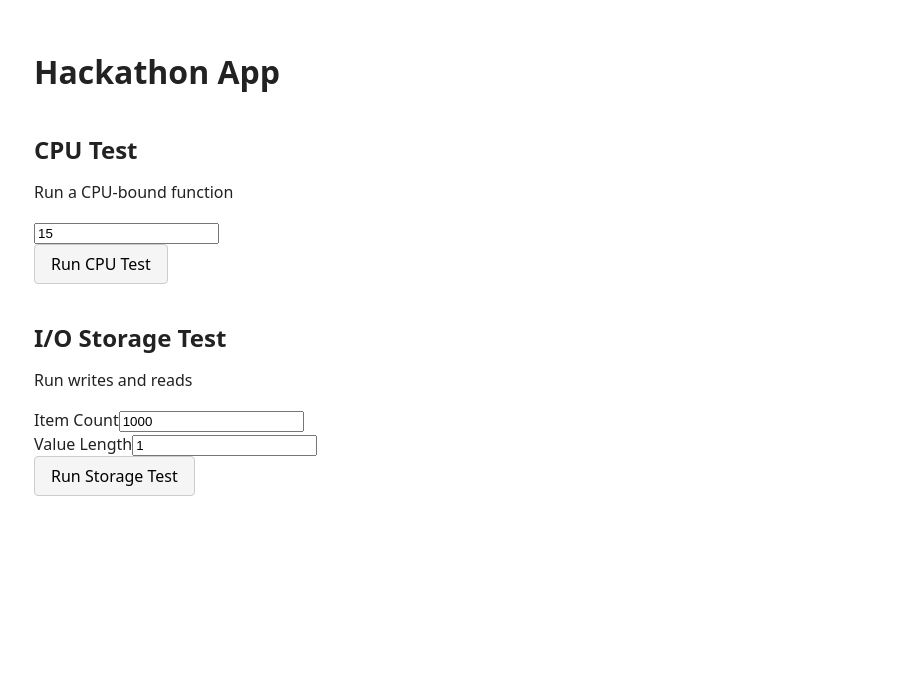
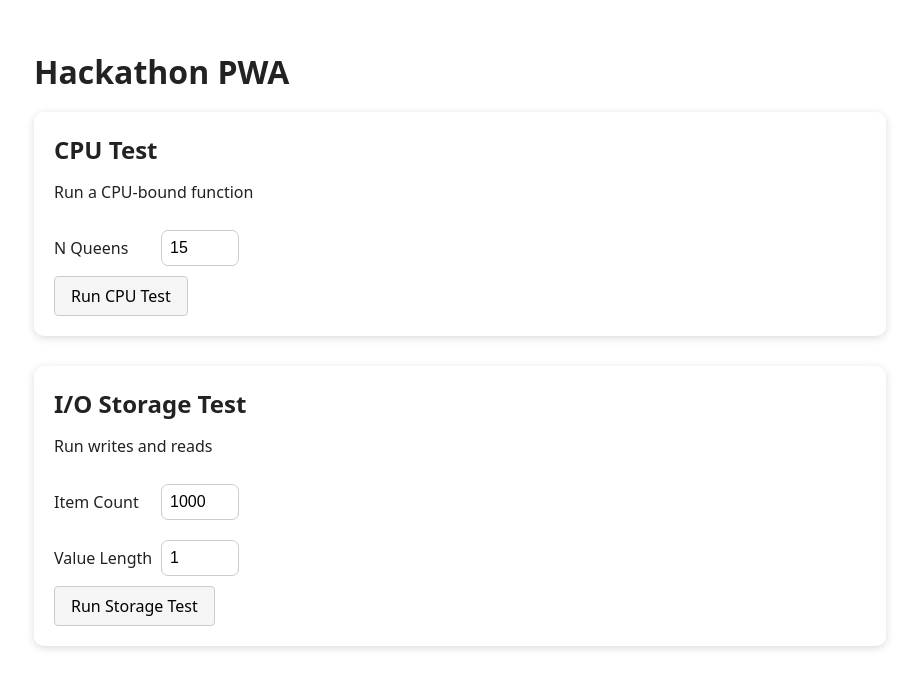
Before and after one commit to jessicadraper/web-hackathon-pwa, a Vue app in the folder pwa-app/: page / in a window 1280 px wide. Shown: the top 688 px of the page, without its empty margins (180-1099 px from the left). Built offline with nearby package versions, Linux system fonts and the light colour scheme.

Commit message:
add styles

```diff
--- a/pwa-app/src/App.vue
+++ b/pwa-app/src/App.vue
@@ -4,14 +4,18 @@ import StorageTest from "./components/StorageTest.vue";
 </script>
 <template>
   <div>
-    <h1>Hackathon App</h1>
+    <h1>Hackathon PWA</h1>
+    <div class="card">
       <h2>CPU Test</h2>
       <p>Run a CPU-bound function</p>
       <CPUTest></CPUTest>
+    </div>
+    <div class="card">
       <h2>I/O Storage Test</h2>
       <p>Run writes and reads</p>
       <StorageTest></StorageTest>
     </div>
+  </div>
 </template>
 
 <style scoped></style>
--- a/pwa-app/src/components/CPUTest.vue
+++ b/pwa-app/src/components/CPUTest.vue
@@ -6,18 +6,26 @@ import { ref } from "vue";
 
 const n = ref(15);
 const results = ref<BenchmarkResult | null>(null);
+const loading = ref(false);
 
 async function cpuTest() {
   console.log(`Running ${n.value} Queens`);
+  results.value = null;
+  loading.value = true;
   results.value = await runNQueensBenchmark(n.value);
+  loading.value = false;
 }
 </script>
 
 <template>
   <div>
-    <input type="number" v-model="n" /><br />
+    <div class="field">
+      <label>N Queens</label>
+      <input type="number" v-model="n" /><br />
+    </div>
     <button @click="cpuTest">Run CPU Test</button>
   </div>
+  <div v-if="loading">Running...</div>
   <div v-if="results">
     <Results :results="results"></Results>
   </div>
--- a/pwa-app/src/components/Results.vue
+++ b/pwa-app/src/components/Results.vue
@@ -1,23 +1,29 @@
 <script setup lang="ts">
 import type { BenchmarkResult } from "../lib/benchmark";
 
-const props = defineProps<{ results: BenchmarkResult }>();
+interface Props {
+  results: BenchmarkResult | null;
+}
+const props = defineProps<Props>();
 props.results;
 </script>
 
 <template>
-  <div>
+  <div class="results">
     <table>
       <tr>
         <td>Execution Time:</td>
-        <td>{{ props.results.executionTimeMs.toFixed(3) }} ms</td>
+        <td>{{ props.results?.executionTimeMs.toFixed(3) }} ms</td>
       </tr>
-      <tr>
+      <!-- <tr>
         <td>Memory Delta:</td>
-        <td>{{ props.results.memoryDeltaMB }}</td>
-      </tr>
+        <td>{{ props.results?.memoryDeltaMB }}</td>
+      </tr> -->
     </table>
   </div>
 </template>
 
-<style scoped></style>
+<style scoped>
+.results {
+}
+</style>
--- a/pwa-app/src/components/StorageTest.vue
+++ b/pwa-app/src/components/StorageTest.vue
@@ -7,20 +7,29 @@ import { ref } from "vue";
 const count = ref(1000);
 const repeat = ref(1);
 const results = ref<BenchmarkResult[]>([]);
+const loading = ref(false);
 
 async function storageTest() {
+  results.value = [];
+  loading.value = true;
   results.value = await runDBBenchmarks(count.value, repeat.value);
+  loading.value = false;
 }
 </script>
 
 <template>
   <div>
-    <label>Item Count</label>
-    <input type="number" v-model="count" /><br />
-    <label>Value Length</label>
-    <input type="number" v-model="repeat" /><br />
+    <div class="field">
+      <label>Item Count</label>
+      <input type="number" v-model="count" /><br />
+    </div>
+    <div class="field">
+      <label>Value Length</label>
+      <input type="number" v-model="repeat" /><br />
+    </div>
     <button @click="storageTest">Run Storage Test</button>
   </div>
+  <div v-if="loading">Running...</div>
   <div v-if="results" v-for="result in results">
     <strong>{{ result.label }}</strong>
     <Results :results="result"></Results>
--- a/pwa-app/src/style.css
+++ b/pwa-app/src/style.css
@@ -1,15 +1,14 @@
-
 /* Basic global styles */
-html, body {
+html,
+body {
   margin: 0;
   padding: 0;
   font-family: system-ui, Arial, Helvetica, sans-serif;
   font-size: 16px;
   line-height: 1.5;
   color: #222;
-	background: #fff;
+  background: #ffffff;
 }
-
 
 #app {
   max-width: 900px;
@@ -20,7 +19,12 @@ html, body {
   box-sizing: border-box;
 }
 
-h1, h2, h3, h4, h5, h6 {
+h1,
+h2,
+h3,
+h4,
+h5,
+h6 {
   margin-top: 1.5em;
   margin-bottom: 0.5em;
   font-weight: 600;
@@ -31,7 +35,8 @@ p {
   margin-bottom: 1em;
 }
 
-ul, ol {
+ul,
+ol {
   margin-top: 0;
   margin-bottom: 1em;
   padding-left: 2em;
@@ -55,9 +60,55 @@ button {
   border: 1px solid #ccc;
   background: #f5f5f5;
   cursor: pointer;
-	transition: background 0.2s, border-color 0.2s;
+  transition:
+    background 0.2s,
+    border-color 0.2s;
 }
 button:hover {
   background: #eaeaea;
   border-color: #888;
 }
+
+label {
+  padding-right: 7px;
+  width: 100px;
+  display: block;
+  font-weight: 500;
+}
+
+input {
+  font-size: 16px;
+  padding: 0.5em;
+  border: 1px solid #ccc;
+  background-color: #fff;
+  border-radius: 7px;
+}
+
+input[type="number"] {
+  width: 60px;
+}
+
+.field {
+  padding: 10px 0;
+  display: flex;
+  align-items: center;
+}
+
+.card {
+  /* Add shadows to create the "card" effect */
+  box-shadow: 0 2px 8px 0 rgba(0, 0, 0, 0.15);
+  transition: 0.3s;
+  padding: 20px;
+  border-radius: 10px;
+  margin-bottom: 30px;
+  background: #fff;
+}
+
+.card h2 {
+  margin-top: 0;
+}
+
+/* Add some padding inside the card container */
+.container {
+  padding: 2px 16px;
+}
```
Lines whose indentation alone changed are shown as unchanged.
